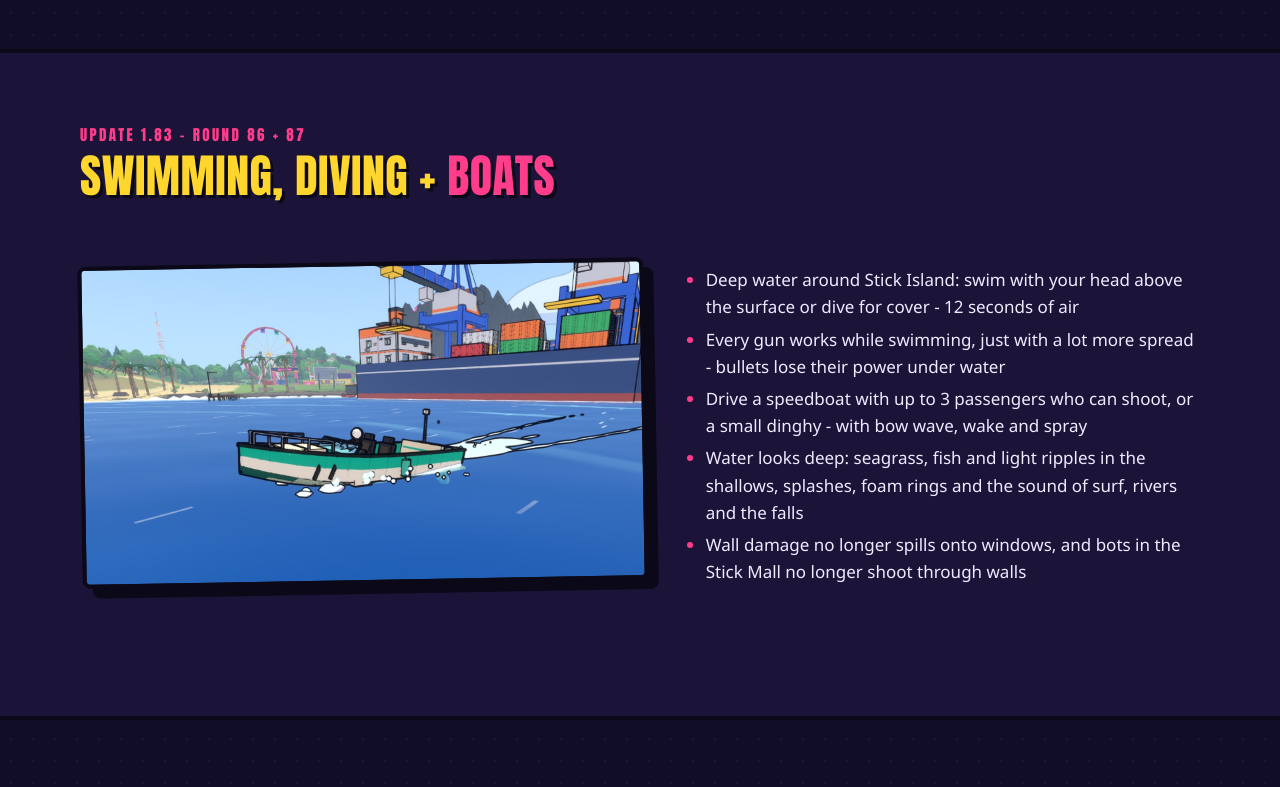
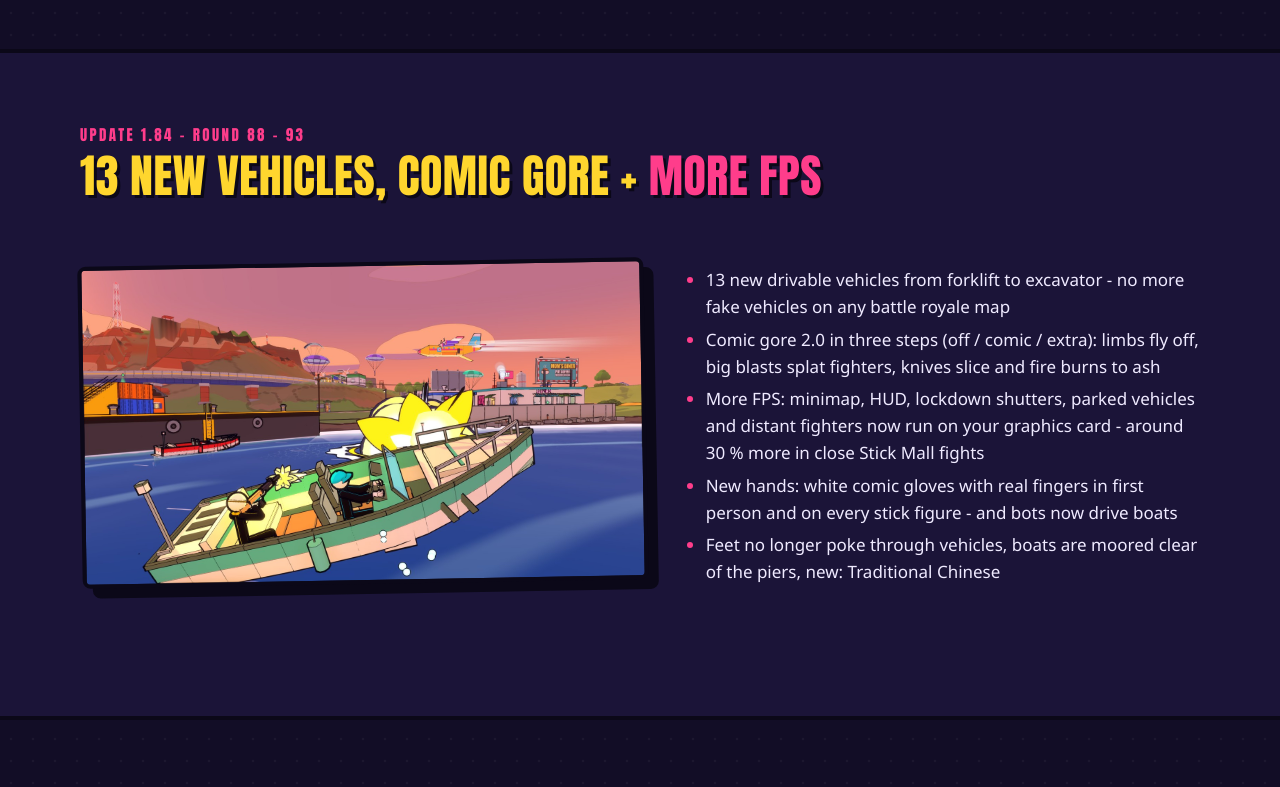
Before and after one commit to volatilis88/stickshot, a plain HTML site: page index.html in a window 1280 px wide. Shown: the part 1780-2567 px from the top of the page. Drawn offline with Linux system fonts and the light colour scheme.

Commit message:
Update 1.84 (Runde 88-93): Abschnitt NEU IN 1.84 - 13 Fahrzeuge, Comic-Gore 2.0, mehr FPS, neue Haende, Fixes; 11 Sprachen; Fahrzeug-Karte; Bild 19 (Schnellboot DOCKS 47)

```diff
--- a/index.html
+++ b/index.html
@@ -54,7 +54,7 @@
     <div class="stat"><b>60</b><span data-de="Spieler im Battle Royale">players in Battle Royale</span></div>
     <div class="stat"><b>12</b><span data-de="Bombenkarten 5v5">5v5 bomb maps</span></div>
     <div class="stat"><b>20</b><span data-de="Waffen + Nahkampf">guns + melee</span></div>
-    <div class="stat"><b>10</b><span data-de="Sprachen">languages</span></div>
+    <div class="stat"><b>11</b><span data-de="Sprachen">languages</span></div>
     <div class="stat"><b>0</b><span data-de="Pay-to-Win">pay-to-win</span></div>
   </div>
 </div>
@@ -75,17 +75,17 @@
 
 <section class="alt" id="new">
   <div class="wrap">
-    <p class="kicker" data-de="Update 1.83 - Runde 86 + 87">Update 1.83 - round 86 + 87</p>
-    <h2 data-de="Schwimmen, Tauchen + <span class='pop'>Boote</span>">Swimming, diving + <span class="pop">boats</span></h2>
+    <p class="kicker" data-de="Update 1.84 - Runde 88 - 93">Update 1.84 - round 88 - 93</p>
+    <h2 data-de="13 neue Fahrzeuge, Comic-Gore + <span class='pop'>mehr FPS</span>">13 new vehicles, comic gore + <span class="pop">more FPS</span></h2>
     <div class="row">
-      <div class="pic"><img src="img/shots/18.jpg" loading="lazy" width="1600" height="900" alt="A speedboat with a stick figure at the wheel races past the DOCKS 47 harbour on Stick Island, with bow wave and wake"></div>
+      <div class="pic"><img src="img/shots/19.jpg" loading="lazy" width="1600" height="900" alt="A speedboat jumps across the DOCKS 47 harbour at sunset while a stick figure fires from the back seat and a second boat explodes"></div>
       <div>
         <ul>
-          <li data-de="Tiefes Wasser um Stick Island: Schwimm mit dem Kopf über Wasser oder tauch in Deckung - 12 Sekunden Luft">Deep water around Stick Island: swim with your head above the surface or dive for cover - 12 seconds of air</li>
-          <li data-de="Jede Waffe geht beim Schwimmen, nur mit viel mehr Streuung - unter Wasser verlieren Kugeln ihre Kraft">Every gun works while swimming, just with a lot more spread - bullets lose their power under water</li>
-          <li data-de="Fahr ein Schnellboot mit bis zu 3 Mitfahrern, die schießen dürfen, oder ein kleines Beiboot - mit Bugwelle, Kielwasser und Gischt">Drive a speedboat with up to 3 passengers who can shoot, or a small dinghy - with bow wave, wake and spray</li>
-          <li data-de="Wasser sieht tief aus: Seegras, Fische und Lichtnetze im Flachen, Spritzer, Schaumringe und der Klang von Brandung, Flüssen und Wasserfall">Water looks deep: seagrass, fish and light ripples in the shallows, splashes, foam rings and the sound of surf, rivers and the falls</li>
-          <li data-de="Wandschaden greift nicht mehr auf Fenster über, und Bots in der Stick Mall schießen nicht mehr durch Wände">Wall damage no longer spills onto windows, and bots in the Stick Mall no longer shoot through walls</li>
+          <li data-de="13 neue fahrbare Fahrzeuge vom Gabelstapler bis zum Bagger - keine Fahrzeug-Attrappen mehr auf den Battle-Royale-Karten">13 new drivable vehicles from forklift to excavator - no more fake vehicles on any battle royale map</li>
+          <li data-de="Comic-Gore 2.0 in drei Stufen (aus / comic / extra): Glieder fliegen ab, große Explosionen zerlegen Kämpfer, Messer schneiden, Feuer verbrennt zu Asche">Comic gore 2.0 in three steps (off / comic / extra): limbs fly off, big blasts splat fighters, knives slice and fire burns to ash</li>
+          <li data-de="Mehr FPS: Minikarte, HUD, Rollgitter, geparkte Fahrzeuge und ferne Kämpfer laufen jetzt auf der Grafikkarte - rund 30 % mehr in Nahkämpfen in der Stick Mall">More FPS: minimap, HUD, lockdown shutters, parked vehicles and distant fighters now run on your graphics card - around 30 % more in close Stick Mall fights</li>
+          <li data-de="Neue Hände: weiße Comic-Handschuhe mit echten Fingern in der Ich-Sicht und an jeder Strichfigur - und Bots fahren jetzt Boot">New hands: white comic gloves with real fingers in first person and on every stick figure - and bots now drive boats</li>
+          <li data-de="Füße ragen nicht mehr durch Fahrzeuge, Boote liegen frei an den Stegen, neu: Traditionelles Chinesisch">Feet no longer poke through vehicles, boats are moored clear of the piers, new: Traditional Chinese</li>
         </ul>
       </div>
     </div>
@@ -166,7 +166,7 @@
       <div class="pic"><img src="img/shots/08.jpg" loading="lazy" width="1600" height="900" alt="Driving a green buggy down a city street at speed"></div>
       <div>
         <h3 data-de="Fahrzeuge &amp; Seilrutschen">Vehicles &amp; ziplines</h3>
-        <p data-de="Fahr Buggy, Pickup und Motorrad - dein Trupp fährt mit und schießt vom Sitz. Wracks brennen und explodieren, und du brichst durch Zäune und dünne Wände. Rutsch am Seil zwischen Hochhäusern oder nimm den Glasaufzug zum Sky Deck.">Drive buggies, pickups and motorbikes - your squad rides along and shoots from the seats. Wrecks burn and explode, and you can smash through fences and thin walls. Zip between skyscrapers or take the glass lift to the sky deck.</p>
+        <p data-de="Fahr Buggy, Pickup, Motorrad, Boote, Lkw, Traktor und sogar einen Bagger - dein Trupp fährt mit und schießt vom Sitz. Wracks brennen und explodieren, und du brichst durch Zäune und dünne Wände. Rutsch am Seil zwischen Hochhäusern oder nimm den Glasaufzug zum Sky Deck.">Drive buggies, pickups, motorbikes, boats, trucks, tractors and even an excavator - your squad rides along and shoots from the seats. Wrecks burn and explode, and you can smash through fences and thin walls. Zip between skyscrapers or take the glass lift to the sky deck.</p>
         <ul>
           <li data-de="Bäume fällen und sich dahinter verschanzen">Fell trees and take cover behind them</li>
         </ul>
@@ -225,7 +225,7 @@
     <div class="grid g3" style="margin-top:30px">
       <div class="card"><h3 data-de="Läuft flüssig">Runs smooth</h3><p data-de="Ausgelegt auf 144+ FPS, mit Grafikeinstellungen für schwächere Rechner.">Built for 144+ FPS, with graphics options for weaker PCs.</p></div>
       <div class="card"><h3 data-de="Steuerung">Controls</h3><p data-de="Tastatur und Maus komplett frei belegbar. Controller-Unterstützung für Spiel und Menüs, mit Aim-Assist und Tastenbelegung.">Fully rebindable keyboard and mouse. Controller support for gameplay and menus, with aim assist and button remapping.</p></div>
-      <div class="card"><h3 data-de="10 Sprachen">10 languages</h3><p data-de="Oberfläche auf Englisch, Deutsch, Französisch, Spanisch, brasilianischem Portugiesisch, Polnisch, Russisch, Chinesisch, Japanisch und Koreanisch.">Interface in English, German, French, Spanish, Brazilian Portuguese, Polish, Russian, Chinese, Japanese and Korean.</p></div>
+      <div class="card"><h3 data-de="11 Sprachen">11 languages</h3><p data-de="Oberfläche auf Englisch, Deutsch, Französisch, Spanisch, brasilianischem Portugiesisch, Polnisch, Russisch, vereinfachtem und traditionellem Chinesisch, Japanisch und Koreanisch.">Interface in English, German, French, Spanish, Brazilian Portuguese, Polish, Russian, Simplified and Traditional Chinese, Japanese and Korean.</p></div>
       <div class="card"><h3 data-de="Online">Online</h3><p data-de="Matchsuche über Steam mit Sprach- und Textchat. Bots füllen leere Plätze.">Matchmaking on Steam with voice and text chat. Bots fill empty slots.</p></div>
       <div class="card"><h3 data-de="Blut &amp; Gore">Blood &amp; gore</h3><p data-de="Der Comic-Stil ist drastisch, aber einstellbar: Blut im Stil RED oder INK, Gore lässt sich abschalten. Für Erwachsene.">The comic style is rough but adjustable: blood in RED or INK style, gore can be turned off. Made for adults.</p></div>
       <div class="card"><h3 data-de="Early Access">Early Access</h3><p data-de="STICKSHOT startet im Early Access und wächst mit dem Feedback der Community - regelmäßige Updates inklusive.">STICKSHOT launches in Early Access and grows with community feedback - regular updates included.</p></div>
```
Also changed, not shown: img/shots/19.jpg (added).
